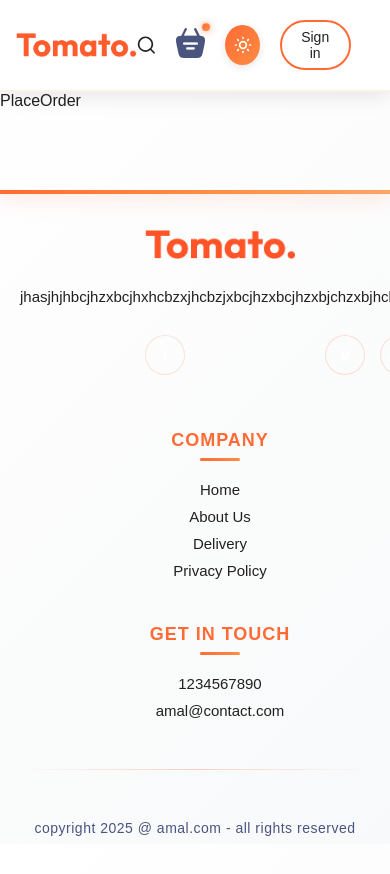
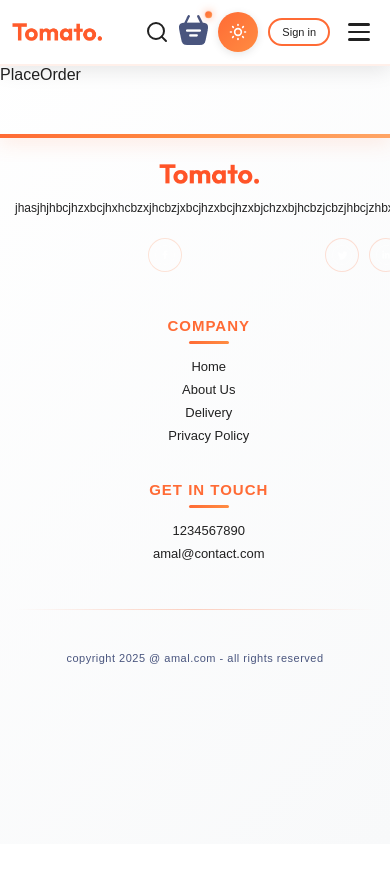
Before and after one commit to amalv35/food-delivery, a React (Vite) app in the folder frontend/: page /placeorder in a window 390 px wide. After the commit the page ends 844 px from the top, so only its background shows below. Built offline with nearby package versions, Linux system fonts and the light colour scheme.

Commit message:
fix: :bug: #1 fix overflow from navbar

```diff
--- a/frontend/src/components/Footer/footer.css
+++ b/frontend/src/components/Footer/footer.css
@@ -1,6 +1,6 @@
 .footer {
   color: var(--text-primary);
-  padding: 60px 40px 20px;
+  padding: 60px 8vw 20px;
   margin-top: 80px;
   position: relative;
   overflow: hidden;
@@ -31,6 +31,7 @@
   max-width: 150px;
   margin-bottom: 20px;
   filter: brightness(1.1);
+  display: block;
 }
 
 .footer-content-left p {
@@ -39,12 +40,14 @@
   margin-bottom: 25px;
   max-width: 400px;
   font-size: 15px;
+  word-wrap: break-word;
 }
 
 .footer-social-icons {
   display: flex;
   gap: 15px;
   margin-top: 20px;
+  flex-wrap: wrap;
 }
 
 .footer-social-icons img {
@@ -66,7 +69,8 @@
 }
 
 /* Center Section */
-.footer-content-center h2 {
+.footer-content-center h2,
+.footer-content-right h2 {
   font-size: 18px;
   font-weight: 600;
   color: #ff6b35;
@@ -76,7 +80,8 @@
   padding-bottom: 10px;
 }
 
-.footer-content-center h2::after {
+.footer-content-center h2::after,
+.footer-content-right h2::after {
   content: '';
   position: absolute;
   bottom: 0;
@@ -87,13 +92,15 @@
   border-radius: 2px;
 }
 
-.footer-content-center ul {
+.footer-content-center ul,
+.footer-content-right ul {
   list-style: none;
   padding: 0;
   margin: 0;
 }
 
-.footer-content-center ul li {
+.footer-content-center ul li,
+.footer-content-right ul li {
   color: var(--text-primary);
   margin-bottom: 12px;
   cursor: pointer;
@@ -101,6 +108,7 @@
   font-size: 15px;
   position: relative;
   padding-left: 0;
+  word-wrap: break-word;
 }
 
 .footer-content-center ul li:hover {
@@ -123,42 +131,6 @@
 
 .footer-content-center ul li:hover::before {
   width: 4px;
-}
-
-/* Right Section */
-.footer-content-right h2 {
-  font-size: 18px;
-  font-weight: 600;
-  color: #ff6b35;
-  margin-bottom: 20px;
-  letter-spacing: 1px;
-  position: relative;
-  padding-bottom: 10px;
-}
-
-.footer-content-right h2::after {
-  content: '';
-  position: absolute;
-  bottom: 0;
-  left: 0;
-  width: 40px;
-  height: 3px;
-  background: linear-gradient(90deg, #ff6b35, #ff8c42);
-  border-radius: 2px;
-}
-
-.footer-content-right ul {
-  list-style: none;
-  padding: 0;
-  margin: 0;
-}
-
-.footer-content-right ul li {
-  color: var(--text-primary);
-  margin-bottom: 12px;
-  font-size: 15px;
-  transition: color 0.3s ease;
-  cursor: pointer;
 }
 
 .footer-content-right ul li:hover {
@@ -187,8 +159,25 @@
   letter-spacing: 0.5px;
 }
 
-/* Responsive Design */
-@media (max-width: 900px) {
+
+/* Large Tablets (1024px and below) */
+@media (max-width: 1024px) {
+  .footer {
+    padding: 50px 6vw 20px;
+  }
+
+  .footer-content {
+    gap: 50px;
+  }
+}
+
+/* Tablets (768px and below) */
+@media (max-width: 768px) {
+  .footer {
+    padding: 40px 5vw 20px;
+    margin-top: 60px;
+  }
+
   .footer-content {
     grid-template-columns: 1fr 1fr;
     gap: 40px;
@@ -197,35 +186,78 @@
   .footer-content-left {
     grid-column: 1 / -1;
     text-align: center;
+    max-width: 100%;
   }
 
   .footer-content-left img:first-child {
     margin: 0 auto 20px;
+    max-width: 130px;
   }
 
   .footer-content-left p {
     margin: 0 auto 25px;
+    max-width: 100%;
+    font-size: 14px;
   }
 
   .footer-social-icons {
     justify-content: center;
+    gap: 12px;
   }
 
-  .footer-content-center h2::after,
-  .footer-content-right h2::after {
-    left: 0;
+  .footer-social-icons img {
+    width: 38px;
+    height: 38px;
+  }
+
+  .footer-content-center h2,
+  .footer-content-right h2 {
+    font-size: 16px;
+  }
+
+  .footer-content-center ul li,
+  .footer-content-right ul li {
+    font-size: 14px;
   }
 }
 
+/* Mobile Landscape / Small Tablets (600px and below) */
 @media (max-width: 600px) {
   .footer {
-    padding: 40px 20px 20px;
+    padding: 35px 20px 15px;
+    margin-top: 50px;
   }
 
   .footer-content {
     grid-template-columns: 1fr;
     gap: 35px;
+  }
+
+  .footer-content-left,
+  .footer-content-center,
+  .footer-content-right {
     text-align: center;
+  }
+
+  .footer-content-left img:first-child {
+    max-width: 120px;
+    margin-bottom: 15px;
+  }
+
+  .footer-content-left p {
+    font-size: 13px;
+    margin-bottom: 20px;
+    line-height: 1.6;
+  }
+
+  .footer-social-icons {
+    gap: 10px;
+  }
+
+  .footer-social-icons img {
+    width: 36px;
+    height: 36px;
+    padding: 6px;
   }
 
   .footer-content-center h2::after,
@@ -234,12 +266,95 @@
     transform: translateX(-50%);
   }
 
+  .footer-content-center h2,
+  .footer-content-right h2 {
+    font-size: 16px;
+    margin-bottom: 15px;
+  }
+
   .footer-content-center ul li,
   .footer-content-right ul li {
     margin-bottom: 10px;
+    font-size: 14px;
   }
 
-  .footer-social-icons {
-    justify-content: center;
+  /* Remove hover effects on mobile for better UX */
+  .footer-content-center ul li:hover,
+  .footer-content-right ul li:hover {
+    transform: none;
+    padding-left: 0;
+  }
+
+  .footer-content-center ul li::before {
+    display: none;
+  }
+
+  .footer hr {
+    margin: 25px 0;
+  }
+
+  .footer-copyright {
+    font-size: 12px;
+    padding: 15px 0;
+    line-height: 1.5;
   }
 }
+
+/* Small Mobile (480px and below) */
+@media (max-width: 480px) {
+  .footer {
+    padding: 30px 15px 15px;
+  }
+
+  .footer-content {
+    gap: 30px;
+  }
+
+  .footer-content-left img:first-child {
+    max-width: 100px;
+  }
+
+  .footer-content-left p {
+    font-size: 12px;
+  }
+
+  .footer-social-icons img {
+    width: 34px;
+    height: 34px;
+  }
+
+  .footer-content-center h2,
+  .footer-content-right h2 {
+    font-size: 15px;
+  }
+
+  .footer-content-center ul li,
+  .footer-content-right ul li {
+    font-size: 13px;
+    margin-bottom: 8px;
+  }
+
+  .footer-copyright {
+    font-size: 11px;
+  }
+}
+
+/* Extra Small Devices (360px and below) */
+@media (max-width: 360px) {
+  .footer {
+    padding: 25px 12px 12px;
+  }
+
+  .footer-content {
+    gap: 25px;
+  }
+
+  .footer-content-left img:first-child {
+    max-width: 90px;
+  }
+
+  .footer-social-icons img {
+    width: 32px;
+    height: 32px;
+  }
+}
--- a/frontend/src/components/Navbar/Navbar.css
+++ b/frontend/src/components/Navbar/Navbar.css
@@ -1,43 +1,22 @@
-/* --- Base Desktop Styles --- */
 .navbar {
-  padding: 20px 4%;
+  padding: 20px 8vw;
   display: flex;
   justify-content: space-between;
   align-items: center;
-  background: var(--bg-card);
-   box-shadow: 0 4px 20px rgba(0, 0, 0, 0.1);
+  background: var(--bg-card-solid);
+  box-shadow: 0 4px 20px rgba(0, 0, 0, 0.1);
   position: sticky;
   top: 0;
   z-index: 100;
   border-bottom: 2px solid rgba(255, 107, 53, 0.1);
-}
-
-.navbar {
-  background: var(--bg-card-solid);
-}
-
-.navbar-menu {
-  color: var(--text-secondary);
-}
-
-.navbar-menu li:hover {
-  color: var(--text-primary);
-}
-
-.navbar-menu li.active {
-  color: var(--accent-primary);
-}
-
-.signin-btn {
-  background: transparent;
-  color: var(--text-primary);
-  border: 2px solid var(--accent-primary);
+  transition: padding 0.3s ease;
 }
 
 .navbar .logo {
   width: 140px;
   filter: brightness(1.2);
   transition: transform 0.3s ease;
+  flex-shrink: 0;
 }
 
 .navbar .logo:hover {
@@ -47,23 +26,26 @@
 .navbar-menu {
   display: flex;
   list-style: none;
-  gap: 20px;
-  color: var(--text-primary);
+  gap: 25px;
+  color: var(--text-secondary);
   font-size: 17px;
   cursor: pointer;
+  margin: 0;
+  padding: 0;
 }
 
 .navbar-menu li {
   position: relative;
-  padding-bottom: 2px;
+  padding: 8px 0;
   transition: color 0.3s ease;
+  white-space: nowrap;
 }
 
 /* The "Progress Bar" Underline with Orange */
 .navbar-menu li::after {
   content: "";
   position: absolute;
-  bottom: -2px;
+  bottom: 0;
   left: 0;
   width: 0;
   height: 3px;
@@ -75,7 +57,7 @@
 
 /* Flow the bar to 100% width on Hover */
 .navbar-menu li:hover {
-  color: #ffffff;
+  color: var(--text-primary);
 }
 
 .navbar-menu li:hover::after {
@@ -96,11 +78,13 @@
   display: flex;
   align-items: center;
   gap: 25px;
+  flex-shrink: 0;
 }
 
 .navbar-cart-container {
   position: relative;
   transition: transform 0.3s ease;
+  cursor: pointer;
 }
 
 .navbar-cart-container:hover {
@@ -119,25 +103,19 @@
   animation: pulse 2s infinite;
 }
 
-.search-icon-img {
+.search-icon-img,
+.basket-icon-img {
+  width: 24px;
+  height: 24px;
   filter: brightness(0) invert(1);
   transition: all 0.3s ease;
   cursor: pointer;
 }
 
-.search-icon-img:hover {
+.search-icon-img:hover,
+.basket-icon-img:hover {
   filter: brightness(0) invert(1) drop-shadow(0 0 5px rgba(255, 107, 53, 0.8));
   transform: scale(1.1);
-}
-
-.basket-icon-img {
-  filter: brightness(0) invert(1);
-  transition: all 0.3s ease;
-  cursor: pointer;
-}
-
-.basket-icon-img:hover {
-  filter: brightness(0) invert(1) drop-shadow(0 0 5px rgba(255, 107, 53, 0.8));
 }
 
 .signin-btn {
@@ -145,13 +123,14 @@
   font-size: 15px;
   color: var(--text-primary);
   border: 2px solid #ff6b35;
-  padding: 8px 25px;
+  padding: 10px 25px;
   border-radius: 50px;
   cursor: pointer;
   transition: all 0.3s ease;
   font-weight: 500;
   position: relative;
   overflow: hidden;
+  white-space: nowrap;
 }
 
 .signin-btn::before {
@@ -183,12 +162,14 @@
   cursor: pointer;
   flex-direction: column;
   gap: 5px;
+  padding: 8px;
+  z-index: 101;
 }
 
 .hamburger .line {
   width: 25px;
   height: 3px;
-  background-color: #ffffff;
+  background-color: var(--text-primary);
   transition: 0.3s;
   border-radius: 2px;
 }
@@ -197,73 +178,279 @@
   background: linear-gradient(90deg, #ff6b35, #ff8c42);
 }
 
-/* --- Responsive Media Queries --- */
+/* Hamburger animation when active */
+.hamburger.active .line:nth-child(1) {
+  transform: rotate(45deg) translate(7px, 7px);
+}
 
-/* For Tablets and Small Laptops */
-@media (max-width: 1050px) {
+.hamburger.active .line:nth-child(2) {
+  opacity: 0;
+}
+
+.hamburger.active .line:nth-child(3) {
+  transform: rotate(-45deg) translate(7px, -7px);
+}
+
+/* ========================================
+   RESPONSIVE DESIGN - IMPROVED
+======================================== */
+
+/* Large Tablets / Small Laptops (1024px and below) */
+@media (max-width: 1024px) {
+  .navbar {
+    padding: 18px 6vw;
+  }
+
   .navbar .logo {
-    width: 120px;
+    width: 130px;
   }
 
   .navbar-menu {
-    gap: 15px;
+    gap: 20px;
     font-size: 16px;
   }
 
   .navbar-right {
     gap: 20px;
   }
+
+  .signin-btn {
+    padding: 8px 20px;
+    font-size: 14px;
+  }
 }
 
-/* For Mobile Devices (Phones) */
-@media (max-width: 750px) {
+/* Tablets (900px and below) */
+@media (max-width: 900px) {
+  .navbar {
+    padding: 16px 5vw;
+  }
+
+  .navbar .logo {
+    width: 120px;
+  }
+
+  .navbar-menu {
+    gap: 18px;
+    font-size: 15px;
+  }
+
+  .navbar-right {
+    gap: 18px;
+  }
+
+  .search-icon-img,
+  .basket-icon-img {
+    width: 22px;
+    height: 22px;
+  }
+}
+
+/* Small Tablets / Large Phones (768px and below) */
+@media (max-width: 768px) {
+  .navbar {
+    padding: 15px 20px;
+  }
+
   .hamburger {
     display: flex;
+  }
+
+  .navbar .logo {
+    width: 110px;
   }
 
   .navbar-menu {
     display: none;
     flex-direction: column;
-    position: absolute;
-    top: 70px;
-    right: 4%;
-    background: linear-gradient(135deg, #1a1a1a 0%, #2d2d2d 100%);
-    box-shadow: 0px 8px 25px rgba(0, 0, 0, 0.3),
-                0 0 0 1px rgba(255, 107, 53, 0.2);
-    padding: 20px;
-    border-radius: 12px;
-    width: 200px;
-    z-index: 10;
-    border: 1px solid rgba(255, 107, 53, 0.3);
+    position: fixed;
+    top: 0;
+    right: 0;
+    height: 100vh;
+    width: 280px;
+    background: var(--bg-gradient);
+    backdrop-filter: blur(10px);
+    box-shadow: -5px 0 25px rgba(0, 0, 0, 0.3);
+    padding: 80px 30px 30px;
+    gap: 0;
+    z-index: 99;
+    overflow-y: auto;
+    transform: translateX(100%);
+    transition: transform 0.3s ease-in-out;
   }
 
   /* When mobile menu is toggled 'on' */
   .navbar-menu.mobile-visible {
     display: flex;
-    animation: slideDown 0.3s ease;
+    transform: translateX(0);
   }
 
   .navbar-menu li {
     font-size: 18px;
-    padding: 10px 0;
-    color: #e0e0e0;
+    padding: 18px 0;
+    color: var(--text-primary);
+    border-bottom: 1px solid rgba(255, 107, 53, 0.1);
+    width: 100%;
+  }
+
+  .navbar-menu li:last-child {
+    border-bottom: none;
+  }
+
+  .navbar-menu li::after {
+    display: none;
   }
 
   .navbar-menu li:hover {
     color: #ff6b35;
+    padding-left: 10px;
+  }
+
+  .navbar-menu li.active {
+    color: #ff6b35;
+    border-left: 3px solid #ff6b35;
+    padding-left: 10px;
+  }
+
+  .navbar-right {
+    gap: 15px;
   }
 
   .signin-btn {
-    padding: 7px 15px;
-    font-size: 14px;
+    padding: 7px 18px;
+    font-size: 13px;
   }
 
-  .search-icon-img {
+  .search-icon-img,
+  .basket-icon-img {
     width: 20px;
+    height: 20px;
+  }
+
+  /* Mobile menu overlay */
+  .navbar-menu.mobile-visible::before {
+    content: '';
+    position: fixed;
+    top: 0;
+    left: 0;
+    width: 100vw;
+    height: 100vh;
+    background: rgba(0, 0, 0, 0.5);
+    z-index: -1;
+    animation: fadeIn 0.3s ease;
   }
 }
 
-/* Smooth slide-down animation for mobile menu */
+/* Mobile Phones (600px and below) */
+@media (max-width: 600px) {
+  .navbar {
+    padding: 12px 15px;
+  }
+
+  .navbar .logo {
+    width: 100px;
+  }
+
+  .navbar-menu {
+    width: 260px;
+    padding: 70px 25px 25px;
+  }
+
+  .navbar-menu li {
+    font-size: 17px;
+    padding: 16px 0;
+  }
+
+  .navbar-right {
+    gap: 12px;
+  }
+
+  .signin-btn {
+    padding: 6px 15px;
+    font-size: 12px;
+  }
+
+  .search-icon-img,
+  .basket-icon-img {
+    width: 18px;
+    height: 18px;
+  }
+
+  .navbar-right .dot {
+    min-width: 7px;
+    min-height: 7px;
+    top: -4px;
+    right: -4px;
+  }
+}
+
+/* Small Mobile (480px and below) */
+@media (max-width: 480px) {
+  .navbar {
+    padding: 12px 12px;
+  }
+
+  .navbar .logo {
+    width: 90px;
+  }
+
+  .navbar-menu {
+    width: 240px;
+    padding: 60px 20px 20px;
+  }
+
+  .navbar-menu li {
+    font-size: 16px;
+    padding: 14px 0;
+  }
+
+  .navbar-right {
+    gap: 10px;
+  }
+
+  .signin-btn {
+    padding: 6px 12px;
+    font-size: 11px;
+  }
+
+  .hamburger .line {
+    width: 22px;
+    height: 2.5px;
+  }
+}
+
+/* Extra Small Devices (360px and below) */
+@media (max-width: 360px) {
+  .navbar {
+    padding: 10px 10px;
+  }
+
+  .navbar .logo {
+    width: 80px;
+  }
+
+  .navbar-menu {
+    width: 220px;
+  }
+
+  .navbar-menu li {
+    font-size: 15px;
+    padding: 12px 0;
+  }
+
+  .signin-btn {
+    padding: 5px 10px;
+    font-size: 10px;
+  }
+
+  .search-icon-img,
+  .basket-icon-img {
+    width: 16px;
+    height: 16px;
+  }
+}
+
+/* Animations */
 @keyframes slideDown {
   from {
     opacity: 0;
@@ -275,7 +462,15 @@
   }
 }
 
-/* Pulse animation */
+@keyframes fadeIn {
+  from {
+    opacity: 0;
+  }
+  to {
+    opacity: 1;
+  }
+}
+
 @keyframes pulse {
   0%, 100% {
     transform: scale(1);
--- a/frontend/src/index.css
+++ b/frontend/src/index.css
@@ -6,6 +6,11 @@
 body {
   min-height: 100vh;
   font-family: 'Arial', sans-serif;
+   width: 100%;
+  overflow-x: hidden;
+   box-sizing: border-box;
+  padding: 0;
+  margin: 0;
 }
 a {
   text-decoration: none;
```
